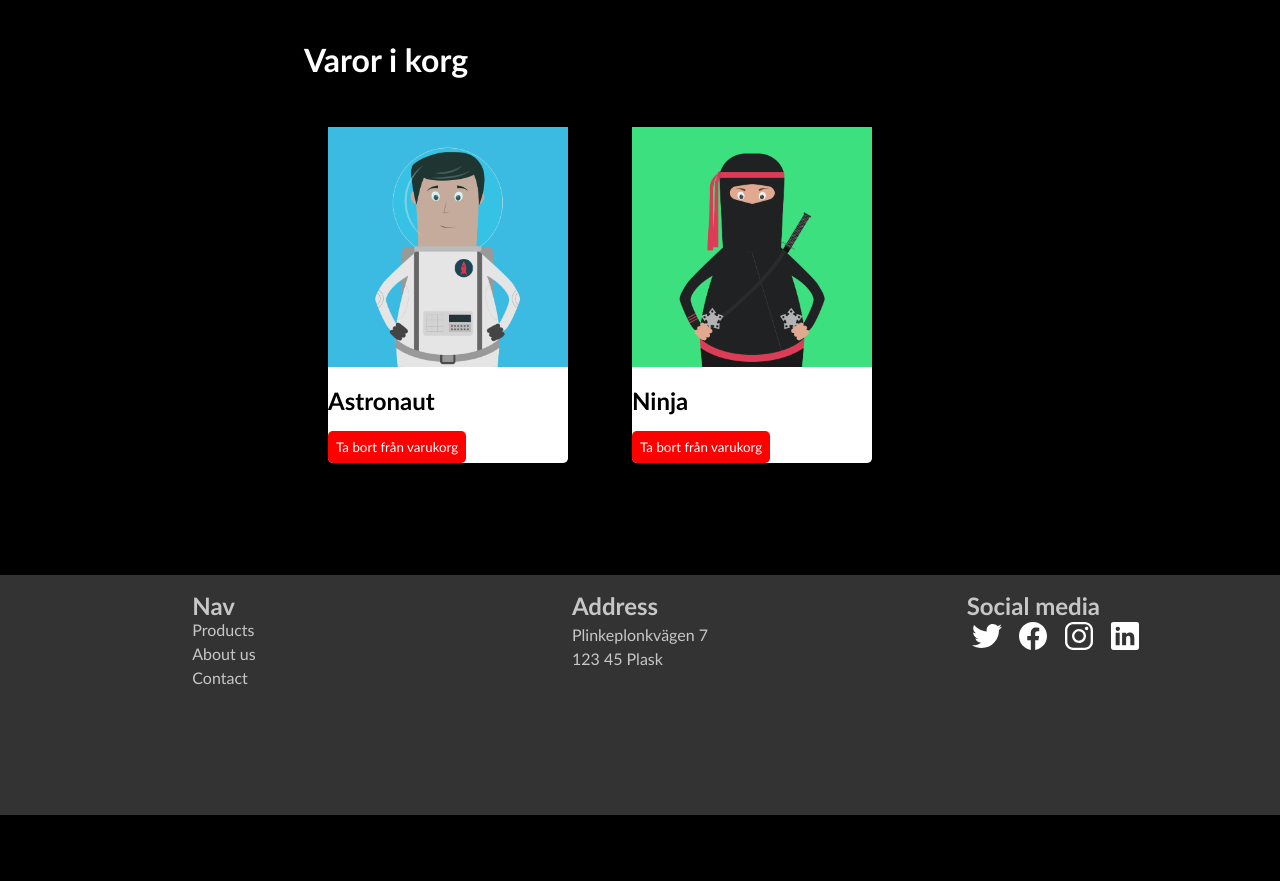
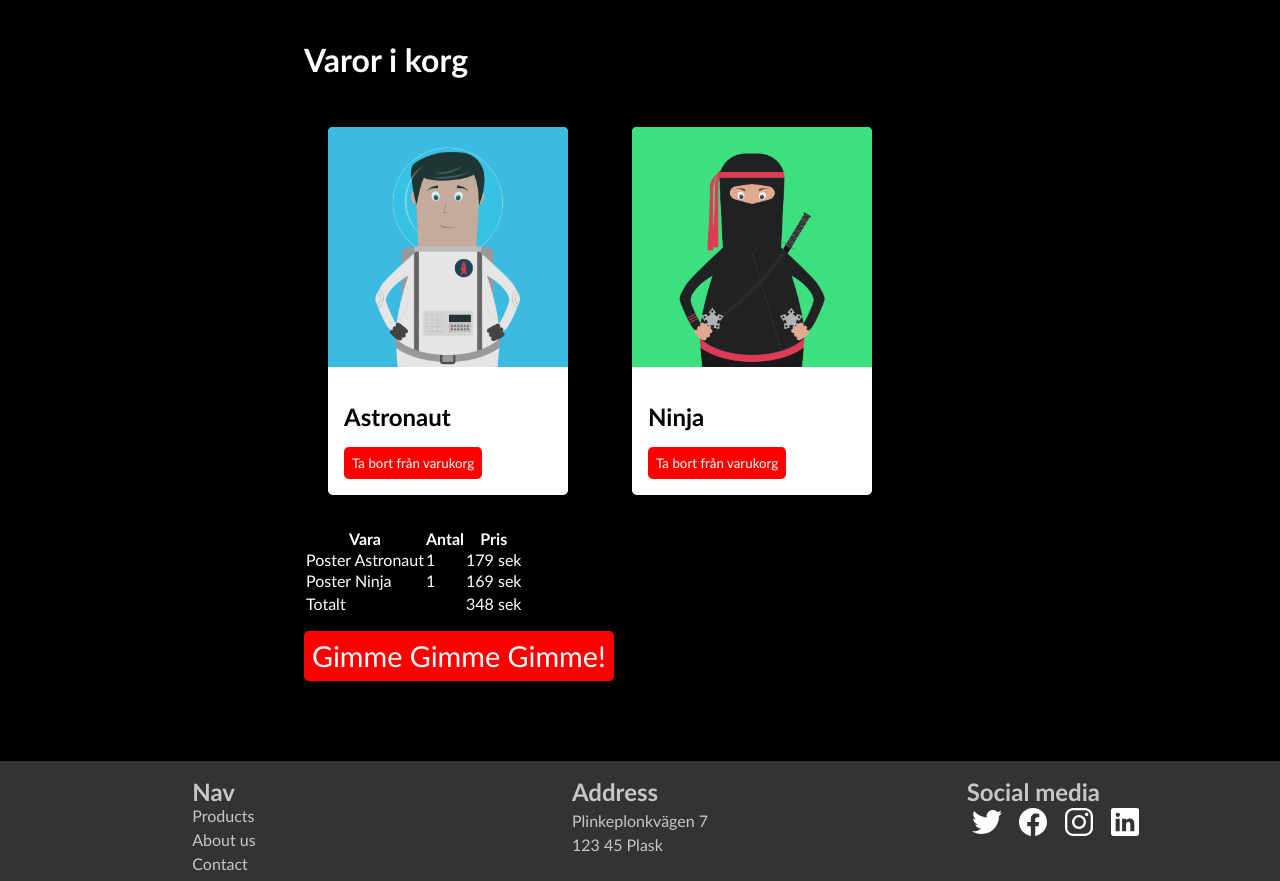
Before and after one commit to little-mry/postershop, a plain HTML site: page cart.html in a window 1280 px wide. Shown: the part 360-1241 px from the top of the page. Before the commit the page ends 1175 px from the top, so only its background shows below. Drawn offline with Linux system fonts and the light colour scheme.

Commit message:
fix i cart

```diff
--- a/cart.html
+++ b/cart.html
@@ -28,20 +28,50 @@
             <div class="cart-wrapper">
                 <article class="poster-cart-con">
                     <section class="poster-img"><img src="img/char-1.png" alt=""></section>
-                    <section> <h2>Astronaut</h2></section>
-                    <section>
-                        <button class="remove-button">Ta bort från varukorg</button>
+                    <section class="poster-info">
+                        <h2>Astronaut</h2>
+                        <button class="remove-btn">Ta bort från varukorg</button>
                     </section>
                 </article>
                 <article class="poster-cart-con">
                     <section class="poster-img"><img src="img/char-2.png" alt=""></section>
-                    <section> <h2>Ninja</h2></section>
-                    <section>
-                        <button class="remove-button">Ta bort från varukorg</button>
+                    <section class="poster-info">
+                        <h2>Ninja</h2>
+                        <button class="remove-btn">Ta bort från varukorg</button>
                     </section>
                 </article>
             </div>
-            <div class="cart-summary"></div>
+            <div class="cart-summary">
+                <table class="cart-summary-table">
+                    <tr>
+                        <th>Vara</th>
+                        <th>Antal</th>
+                        <th>Pris</th>
+                    </tr>
+                    <tr>
+                        <td>Poster Astronaut</td>
+                        <td>1</td>
+                        <td>179 sek</td>
+                    </tr>
+                    <tr>
+                        <td>Poster Ninja</td>
+                        <td>1</td>
+                        <td>169 sek</td>
+                    </tr>
+                    <tr>
+                        <td></td>
+                        <td></td>
+                        <td></td>
+                    </tr>
+                    <tr>
+                        <td>Totalt</td>
+                        <td></td>
+                        <td>348 sek</td>
+                    </tr>
+                </table>
+
+                <button class="buy-btn">Gimme Gimme Gimme!</button>
+            </div>
         </main>
         <footer>
             <div class="nav-con">
--- a/css/cart-styles.css
+++ b/css/cart-styles.css
@@ -21,10 +21,23 @@
     min-height: 17rem;
 }
 
-.remove-button {
+.poster-img  img {
+    border-radius: .3rem .3rem 0 0;
+}
+
+.poster-info {
+    padding: 1rem;
+}
+
+.remove-btn, .buy-btn {
     border: none;
     color: white;
     background-color: red;
     padding: .5rem;
+    margin-top: 1rem;
     border-radius: .3rem;
 }
+
+.buy-btn {
+    font-size: 1.8rem;
+}
```
